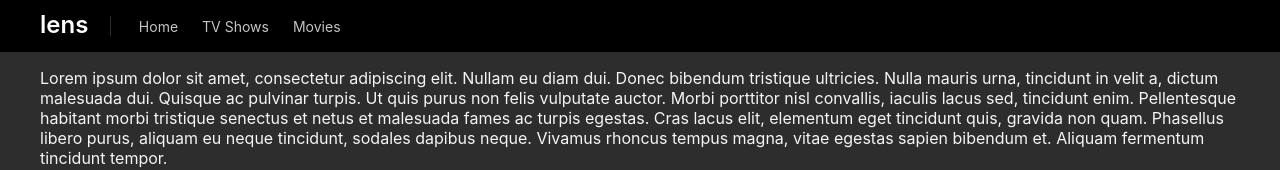
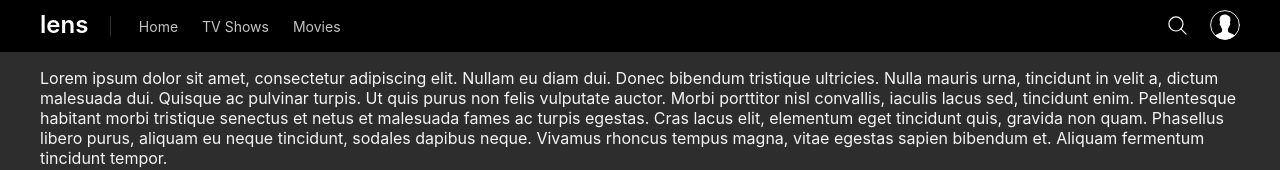
Before and after one commit to kryvonos-v/lenssy, a React (Create React App) app: page / in a window 1280 px wide. Shown: the top 170 px of the page. Built offline with nearby package versions, Linux system fonts and the light colour scheme.

Commit message:
Created component to display navbar controls

```diff
--- a/src/components/nav-header/nav-header.tsx
+++ b/src/components/nav-header/nav-header.tsx
@@ -1,4 +1,5 @@
 import { MenuButton } from '../menu-button/menu-button';
+import { NavbarControls } from '../navbar-controls/navbar-controls';
 import './nav-header.scss';
 
 export function NavHeader() {
@@ -13,6 +14,8 @@ export function NavHeader() {
           <a className="main-nav__link" href="/tv-shows">TV Shows</a>
           <a className="main-nav__link" href="/movies">Movies</a>
         </nav>
+
+        <NavbarControls />
       </div>
     </header>
   );
--- /dev/null
+++ b/src/components/navbar-controls/navbar-controls.scss
@@ -0,0 +1,34 @@
+.navbar-controls {
+  display: inline-flex;
+  padding-top: 1px;
+  height: var(--header-height);
+  @media (max-width: 767px) {
+    position: absolute;
+    top: 0;
+    right: 16px;
+  }
+  &__item {
+    margin-right: 4px;
+    padding: 0 6px;
+    border: 0;
+    border-radius: 0;
+    background-color: transparent;
+    cursor: pointer;
+    &:last-child {
+      margin-right: -6px;
+    }
+    @media (min-width: 768px) {
+      margin-right: 8px;
+    }
+  }
+  &__search {
+    @media (min-width: 768px) {
+      width: 25px;
+    }
+  }
+  &__user {
+    @media (min-width: 768px) {
+      width: 30px;
+    }
+  }
+}
--- /dev/null
+++ b/src/components/navbar-controls/navbar-controls.tsx
@@ -0,0 +1,16 @@
+import { ReactComponent as SearchIcon } from '../../assets/icons/search.svg';
+import { ReactComponent as UserIcon } from '../../assets/icons/user.svg';
+import './navbar-controls.scss';
+
+export function NavbarControls() {
+  return (
+    <div className="navbar-controls">
+      <button className="navbar-controls__item">
+        <SearchIcon className="navbar-controls__search" width="22" stroke="#fff" stroke-width="1" />
+      </button>
+      <button className="navbar-controls__item">
+        <UserIcon className="navbar-controls__user" width="25" fill="#fff" />
+      </button>
+    </div>
+  );
+}
```
Also changed, not shown: src/assets/icons/search.svg, src/assets/icons/user.svg (added).
